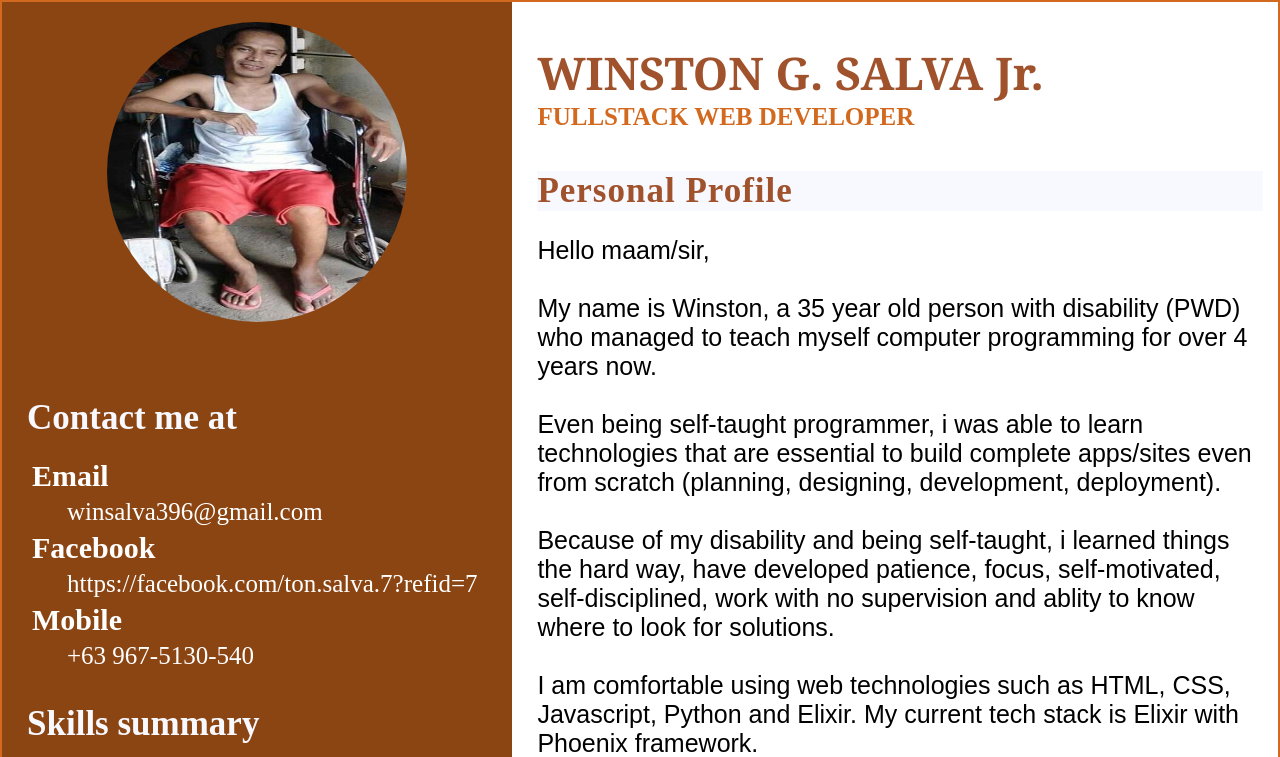
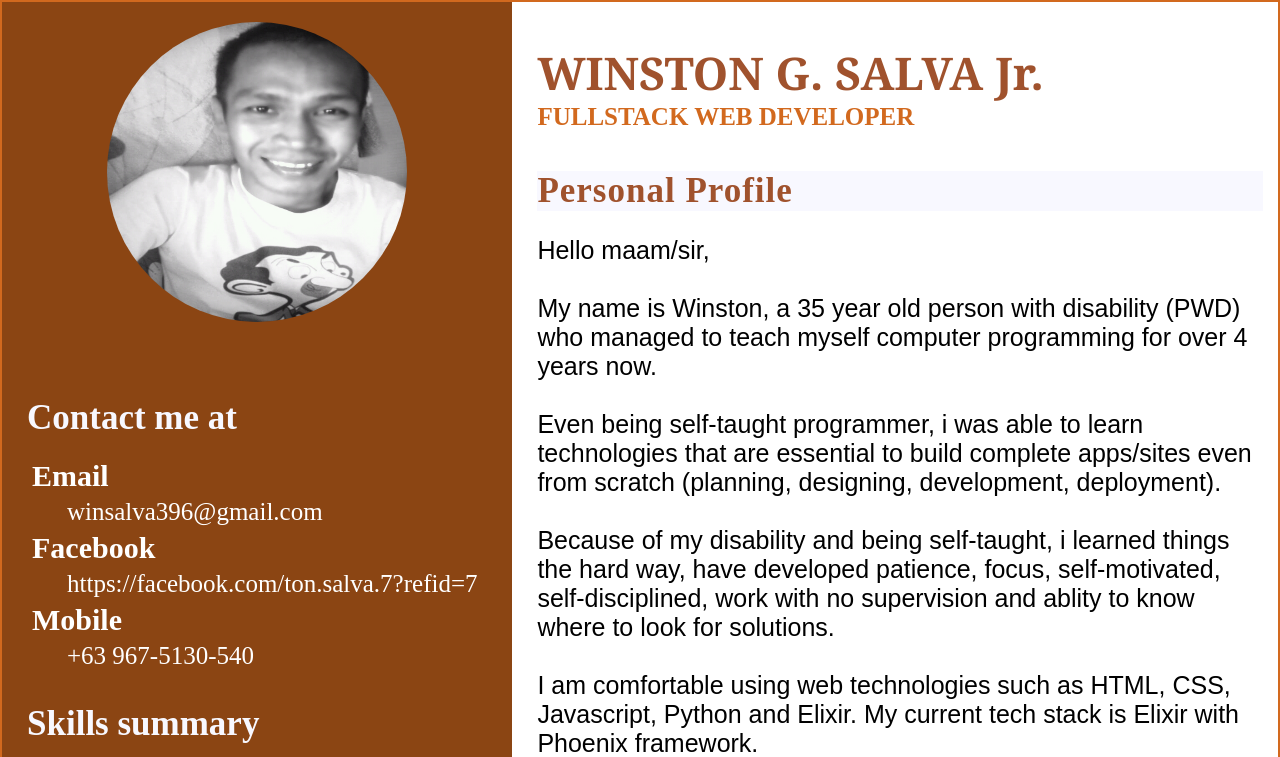
Before and after one commit to winsalva/winsalva.github.io, a plain HTML site: page index.html in a window 1280 px wide. Shown: the top 757 px of the page. Drawn offline with Linux system fonts and the light colour scheme.

Commit message:
Added new improvements

```diff
--- a/index.html
+++ b/index.html
@@ -111,7 +111,7 @@
     <div class="container">
       <div class="left">
 	<div id="img-container">
-	  <img src="./images/me.jpg" alt="my profile picture"/>
+	  <img src="./images/my-profile-pic.jpg" alt="my profile picture"/>
 	</div>
 	<br><br>
 	<div class="options-c">
```
Also changed, not shown: images/my-profile-pic.jpg (added).
